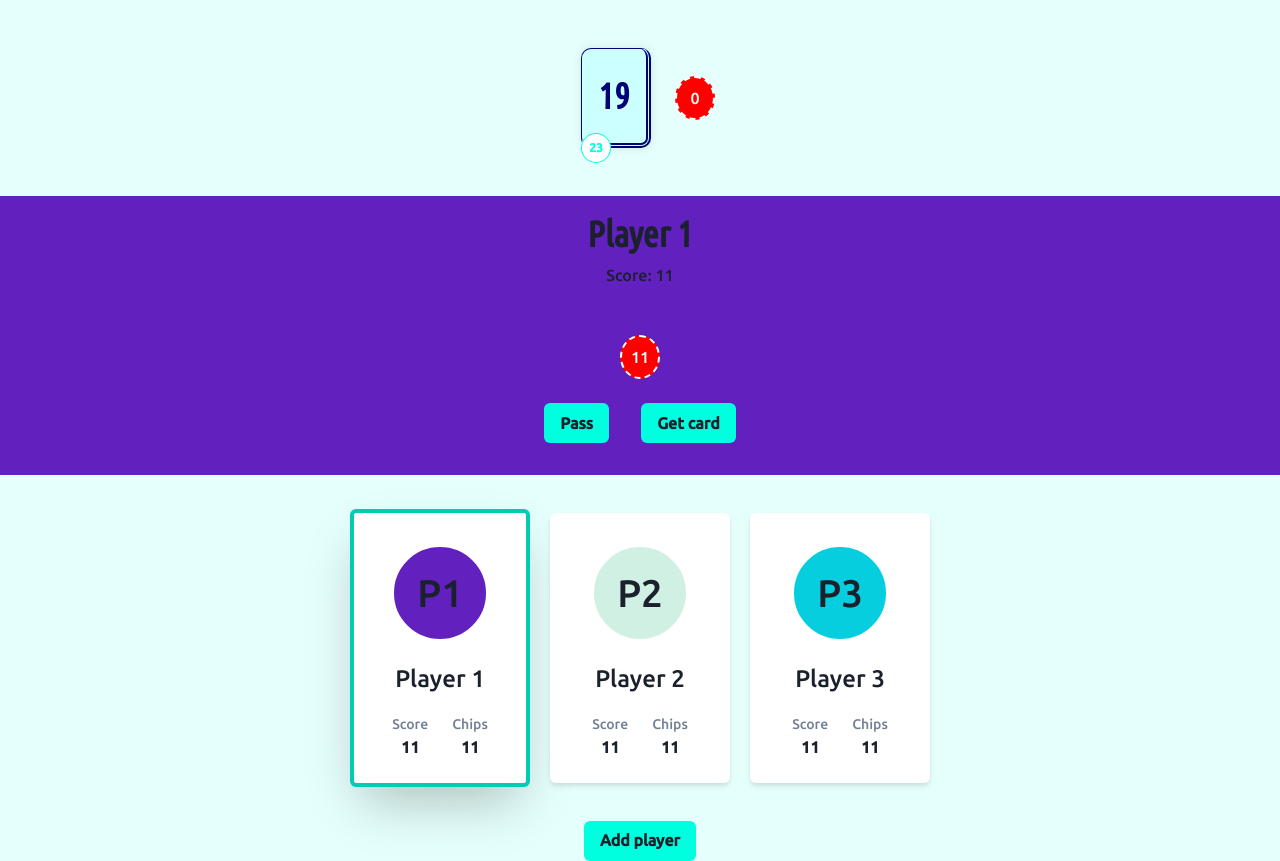
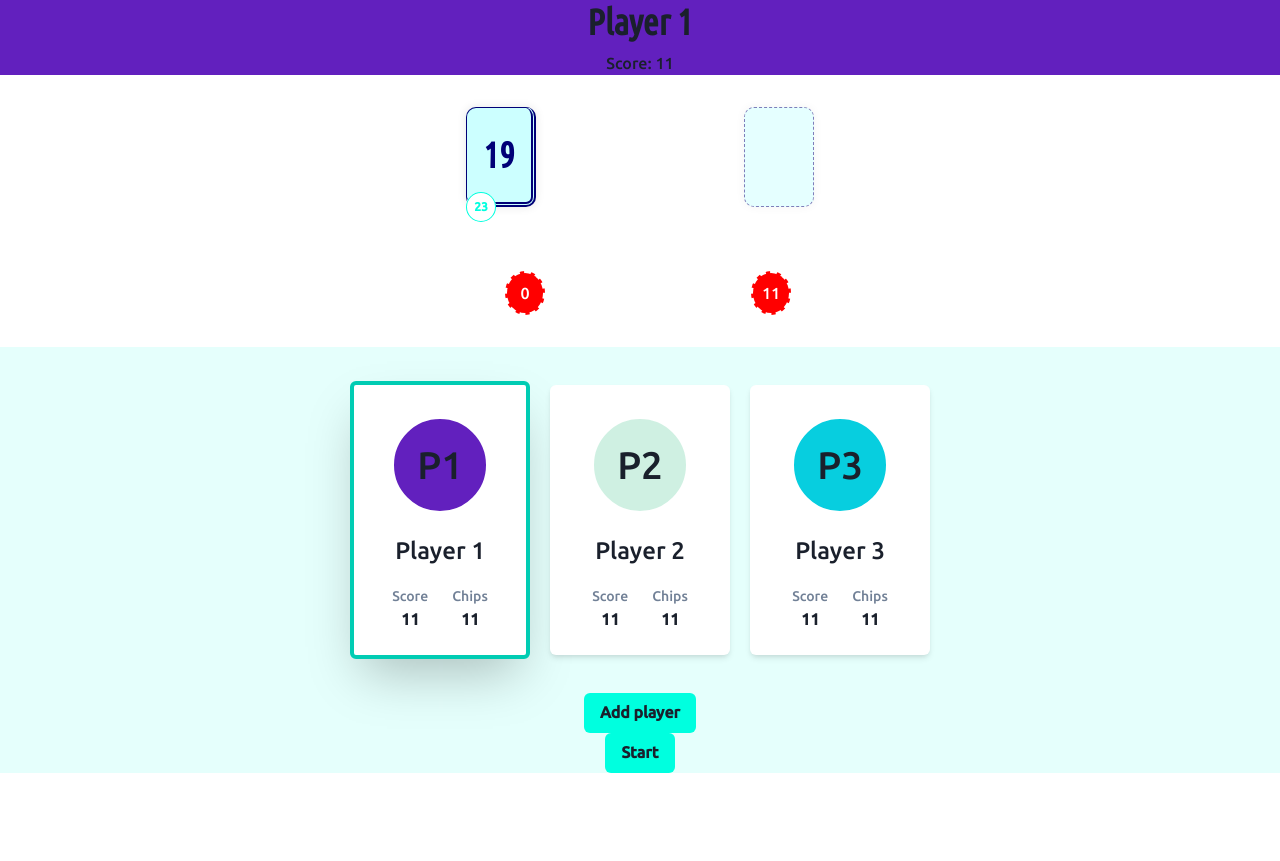
Before and after one commit to ptrinidad/nothanks, a Next.js app: page / in a window 1280 px wide. After the commit the page ends 800 px from the top, so only its background shows below. Built offline with nearby package versions, Linux system fonts and the light colour scheme.

Commit message:
Game state added

```diff
--- a/next.config.js
+++ b/next.config.js
@@ -1,6 +1,11 @@
+const path = require('path')
+
 /** @type {import('next').NextConfig} */
 const nextConfig = {
   reactStrictMode: true,
+  sassOptions: {
+    includePaths: [path.join(__dirname, 'styles')],
+  },
 }
 
 module.exports = nextConfig
--- a/pages/index.tsx
+++ b/pages/index.tsx
@@ -1,11 +1,14 @@
 import Head from 'next/head'
 import React from 'react'
 
-import { Flex } from '@chakra-ui/react'
+import { Box, Center, Flex, Heading, Text, VStack } from '@chakra-ui/react'
 
 import BoardPanel from 'src/components/layout/BoardPanel'
 import PlayerPanel from 'src/components/layout/PlayerPanel'
 import SummaryPanel from 'src/components/layout/SummaryPanel'
+import CardsPanel from 'src/components/layout/CardsPanel'
+import HeadingPanel from 'src/components/layout/HeadingPanel'
+import ChipsPanel from 'src/components/layout/ChipsPanel'
 
 export default class Play extends React.Component<{}, {}> {
   public constructor(props: {}) {
@@ -20,9 +23,10 @@ export default class Play extends React.Component<{}, {}> {
           <meta name="description" content="Generated by create next app" />
           <link rel="icon" href="/favicon.ico" />
         </Head>
-        <Flex justifyContent="center" wrap="wrap">
-          <BoardPanel flex="1 1 auto" w="300px" />
-          <PlayerPanel flex="1 1 auto" w="300px" />
+        <HeadingPanel flex="1 1 100%" />
+        <Flex justifyContent="center" align="stretch" wrap="wrap">
+          <CardsPanel flex="0 1 100%" />
+          <ChipsPanel flex="0 1 100%" />
         </Flex>
         <SummaryPanel />
       </>
--- a/src/components/layout/SummaryPanel.tsx
+++ b/src/components/layout/SummaryPanel.tsx
@@ -15,8 +15,12 @@ import MiniPlayerProfile from 'src/components/MiniPlayerProfile';
 export interface IPanelProps {
 }
 
-function onClick(event: React.MouseEvent<HTMLButtonElement>) {
+function onAddPlayer(event: React.MouseEvent<HTMLButtonElement>) {
     gameState.addPlayer("Player " + (gameState.players.length + 1));
+}
+
+function onStart(event: React.MouseEvent<HTMLButtonElement>) {
+    gameState.startGame();
 }
 
 export default observer(function SummaryPanel(props: IPanelProps) {
@@ -46,7 +50,10 @@ export default observer(function SummaryPanel(props: IPanelProps) {
                 }
             </Flex>
             <Center>
-                <Button bgColor="brand.500" onClick={(e) => { onClick(e) }}>Add player</Button>
+                {gameState.status === "open" ? <Button bgColor="brand.500" onClick={(e) => { onAddPlayer(e) }}>Add player</Button> : null}
+            </Center>
+            <Center>
+                {gameState.status === "open" ? <Button bgColor="brand.500" onClick={(e) => { onStart(e) }}>Start</Button> : null}
             </Center>
         </Box>
     )
--- a/src/entities/framework/gameState.ts
+++ b/src/entities/framework/gameState.ts
@@ -3,7 +3,7 @@ import {ComplexityAnalyst, GameAction} from "./decision";
 import UniqueGameElement from "./gameElement"
 import Player from "./player";
 
-export type GameStatus = "open" | "inplay" | "gameover";
+export type GameStatus = "open" | "playing" | "gameover";
 
 export default abstract class GameState {
     gameElements: UniqueGameElement[];
@@ -11,7 +11,7 @@ export default abstract class GameState {
     players: Player[];
     status: GameStatus;
 
-    public constructor (players: Player[], gameElements: UniqueGameElement[], status?: GameStatus, complexityAnalyst?: ComplexityAnalyst) {
+    public constructor (protected _minPlayers = 1, protected _maxPlayers = 5, players: Player[] = [], gameElements: UniqueGameElement[], status?: GameStatus, complexityAnalyst?: ComplexityAnalyst) {
         this.players = players;
         this.gameElements = gameElements;
         this.complexityAnalyst = complexityAnalyst;
@@ -29,6 +29,14 @@ export default abstract class GameState {
     }
     protected abstract computeAvailableActions() : GameAction[];
 
+    public get minPlayers() {
+        return this._minPlayers;
+    }
+
+    public get maxPlayers() {
+        return this._maxPlayers;
+    }
+
     public get availableActions () : GameAction[] {
         const res = this.computeAvailableActions ();
         if (ComplexityAnalyst) {
@@ -42,4 +50,13 @@ export default abstract class GameState {
             decision.execute(this);
         }
     }
+
+    public startGame() : boolean {
+        if (this.status === "open" && this.players.length >= this.minPlayers && this.players.length <= this.maxPlayers) {
+            this.status = "playing";
+            return true;
+        } else {
+            return false;
+        }
+    }
 }
--- a/src/entities/nothanks/gameState.ts
+++ b/src/entities/nothanks/gameState.ts
@@ -17,7 +17,7 @@ export default class NoThanksState extends GameState {
     pool: ResourcesPool<Resources>;
 
     public constructor(players: NoThanksPlayer[], gameElements: UniqueGameElement[], status?: GameStatus, complexityAnalyst?: ComplexityAnalyst) {
-        super(players, gameElements, status, complexityAnalyst);
+        super(3, 5, players, gameElements, status, complexityAnalyst);
         this.players = players;
         this.deck = new CardHolder<NoThanksCard>();
         this.removedCards = new CardHolder<NoThanksCard>();
@@ -53,11 +53,13 @@ export default class NoThanksState extends GameState {
 
     protected computeAvailableActions(): GameAction[] {
         const res : GameAction[] = [];
-        if (this.playerHasEnoughChips) {
-            res.push(new PassAction());
+        if (this.status === "playing") {
+            if (this.playerHasEnoughChips) {
+                res.push(new PassAction());
+            }
+            const chipsAmount = this.pool.getResources(chipType) || 0;
+            res.push(new GetCardAction(chipsAmount));
         }
-        const chipsAmount = this.pool.getResources(chipType) || 0;
-        res.push(new GetCardAction(chipsAmount));
         return res;
     }
 
@@ -120,7 +122,9 @@ export default class NoThanksState extends GameState {
     }
 
     public addPlayer(name: string) {
-        this.players.push(new NoThanksPlayer(name));
+        if (this.status == "open") {
+            this.players.push(new NoThanksPlayer(name));
+        }
     }
 
     public get currentPlayer() : NoThanksPlayer {
--- a/tsconfig.json
+++ b/tsconfig.json
@@ -13,7 +13,9 @@
     "resolveJsonModule": true,
     "isolatedModules": true,
     "jsx": "preserve",
-    "incremental": true
+    "incremental": true,
+    "useDefineForClassFields": true,
+    "baseUrl": "./",
   },
   "include": ["next-env.d.ts", "**/*.ts", "**/*.tsx"],
   "exclude": ["node_modules"]
```
Also changed, not shown: package.json (+12 -1 lines), src/TODO.txt.
